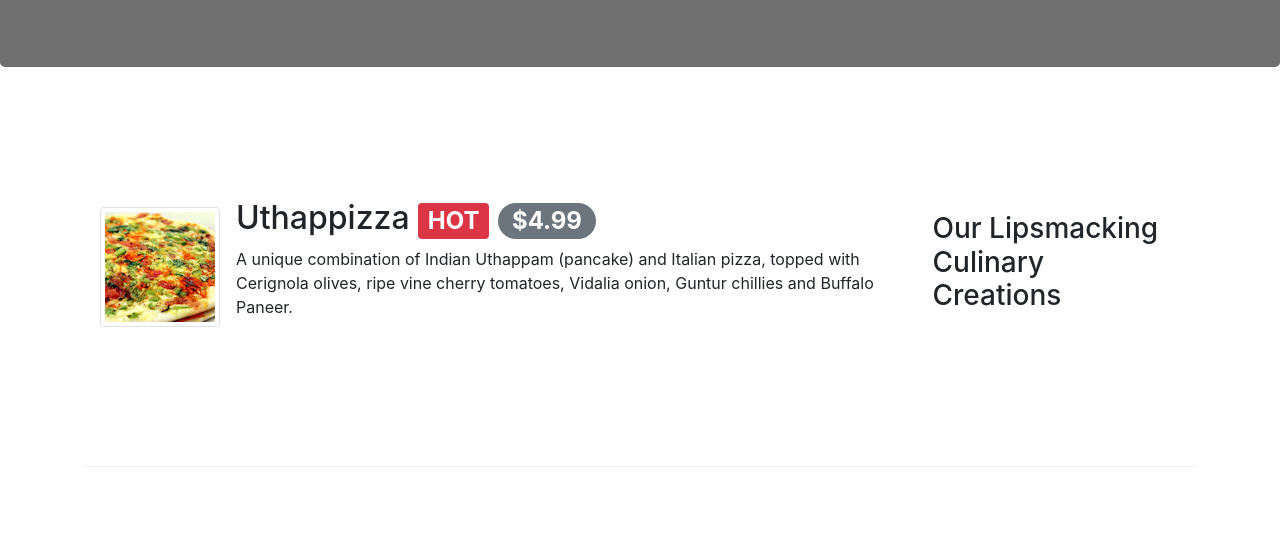
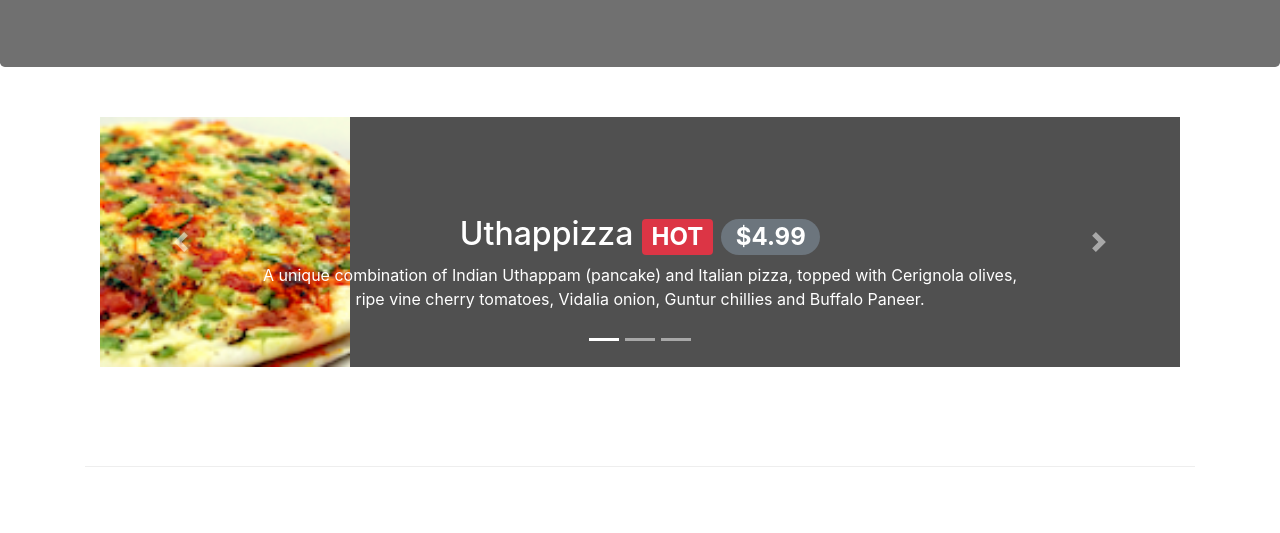
Before and after one commit to bahaayoussof/conFusion, a website: page index.html in a window 1280 px wide. Shown: the part 267-800 px from the top of the page. Drawn offline with nearby package versions, Linux system fonts and the light colour scheme.

Commit message:
Carousel

```diff
--- a/css/styles.css
+++ b/css/styles.css
@@ -19,6 +19,22 @@ body {
 	margin: 0 auto;
 	background: #707070;
 	color: floralwhite;
+}
+
+/* Carousel */
+.carousel {
+	background-color: #505050;
+}
+
+.carousel-item {
+	height: 250px;
+}
+
+.carousel-item img {
+	position: absolute;
+	top: 0;
+	left: 0;
+	min-height: 250px;
 }
 
 /* Content */
--- a/index.html
+++ b/index.html
@@ -63,18 +63,22 @@
                         <div class="form row">
                             <div class="form-group col-sm-6">
                                 <label class="sr-only" for="email">Email Address</label>
-                                <input type="email" class="form-control -form-control-sm mr-1" id="email" placeholder="Enter Email">
+                                <input type="email" class="form-control -form-control-sm mr-1" id="email"
+                                    placeholder="Enter Email">
                             </div>
                             <div class="form-group col-sm-6">
                                 <label class="sr-only" for="email">Password</label>
-                                <input type="password" class="form-control -form-control-sm mr-1" id="password" placeholder="Password">
+                                <input type="password" class="form-control -form-control-sm mr-1" id="password"
+                                    placeholder="Password">
                             </div>
                         </div>
                         <div class="form-check">
-                            <label class="form-check-label"><input class="form-check-input" type="checkbox"> <strong>Remember password?</strong></label>
+                            <label class="form-check-label"><input class="form-check-input" type="checkbox">
+                                <strong>Remember password?</strong></label>
                         </div>
                         <div class="form-row">
-                            <button type="button" class="btn btn-secondary btn-sm ml-auto" data-dismiss="modal">Cancel</button>
+                            <button type="button" class="btn btn-secondary btn-sm ml-auto"
+                                data-dismiss="modal">Cancel</button>
                             <button type="submit" class="btn btn-primary btn-sm ml-1">Sign in</button>
                         </div>
                     </form>
@@ -82,6 +86,7 @@
             </div>
         </div>
     </div>
+
     <!-- Header -->
     <header class="jumbotron">
         <div class="container">
@@ -100,8 +105,8 @@
                 <!-- Adding Reserve table button -->
                 <div class="col-12 col-sm-3 align-self-center">
                     <a href="#reservation" class="btn btn-warning btn-block btn-sm text-white" role="button"
-                    data-toggle="tooltip" data-html="true" title="Or Call us at <br><strong>+852 123456878</strong>"
-                    data-placement="bottom">Reserve Table</a>
+                        data-toggle="tooltip" data-html="true" title="Or Call us at <br><strong>+852 123456878</strong>"
+                        data-placement="bottom">Reserve Table</a>
                 </div>
             </div>
         </div>
@@ -109,6 +114,69 @@
 
     <!-- Page content -->
     <div class="container">
+        <!-- Carousel -->
+        <div class="row row-content">
+            <div class="col">
+                <div id="homeCarousel" class="carousel slide" data-rid="carousel">
+                    <div class="carousel-inner" role="listbox">
+                        <div class="carousel-item active">
+                            <img class="d-block img-fluid" src="images/uthappizza.png" alt="Uthappizza">
+                            <div class="carousel-caption d-none d-md-block">
+                                <h2>
+                                    Uthappizza <span class="badge badge-danger">HOT</span>
+                                    <span class="badge badge-pill badge-secondary">$4.99</span>
+                                </h2>
+                                <p class="d-none d-sm-block">
+                                    A unique combination of Indian Uthappam (pancake) and Italian pizza, topped with
+                                    Cerignola olives, ripe vine cherry tomatoes, Vidalia onion, Guntur chillies and
+                                    Buffalo Paneer.
+                                </p>
+                            </div>
+                        </div>
+
+                        <div class="carousel-item">
+                            <img class="d-block img-fluid" src="images/buffet.png" alt="Buffet">
+                            <div class="carousel-caption d-none d-md-block">
+                                <h2>
+                                    Weekend Grand Buffet
+                                    <span class="badge badge-danger">NEW</span>
+                                </h2>
+                                <p class="d-none d-sm-block">
+                                    Featuring mouthwatering combinations with a choice of five different salads, six
+                                    enticing appetizers, six main entrees and five choicest desserts. Free flowing
+                                    bubbly and soft drinks. All for just $19.99 per person
+                                </p>
+                            </div>
+                        </div>
+
+                        <div class="carousel-item">
+                            <img class="d-block img-fluid" src="images/alberto.png" alt="Alberto">
+                            <div class="carousel-caption d-none d-md-block">
+                                <h2 class="mt-0">Alberto Somayya</h2>
+                                <h4>Executive Chef</h4>
+                                <p class="d-none d-sm-block">
+                                    Award winning three-star Michelin chef with wide International experience having
+                                    worked closely with whos-who in the culinary world, he specializes in creating
+                                    mouthwatering Indo-Italian fusion experiences.
+                                </p>
+                            </div>
+                        </div>
+                        <ol class="carousel-indicators">
+                            <li data-target="#homeCarousel" data-slide-to="0" class="active"></li>
+                            <li data-target="#homeCarousel" data-slide-to="1"></li>
+                            <li data-target="#homeCarousel" data-slide-to="2"></li>
+                        </ol>
+                        <a class="carousel-control-prev" href="#homeCarousel" role="button" data-slide="prev">
+                            <span class="carousel-control-prev-icon"></span>
+                        </a>
+                        <a class="carousel-control-next" href="#homeCarousel" role="button" data-slide="next">
+                            <span class="carousel-control-next-icon"></span>
+                        </a>
+                    </div>
+                </div>
+            </div>
+        </div>
+
         <!-- First content row -->
         <div class="row row-content align-items-center">
             <div class="col-12 col-sm-4 order-sm-last col-md-3">
@@ -276,7 +344,7 @@
     <script src="node_modules/bootstrap/dist/js/bootstrap.min.js"></script>
     <!-- Javascript Script -->
     <script>
-        $(document).ready(function() {
+        $(document).ready(function () {
             $(`[data-toggle="tooltip"]`).tooltip();
         });
     </script>
```
